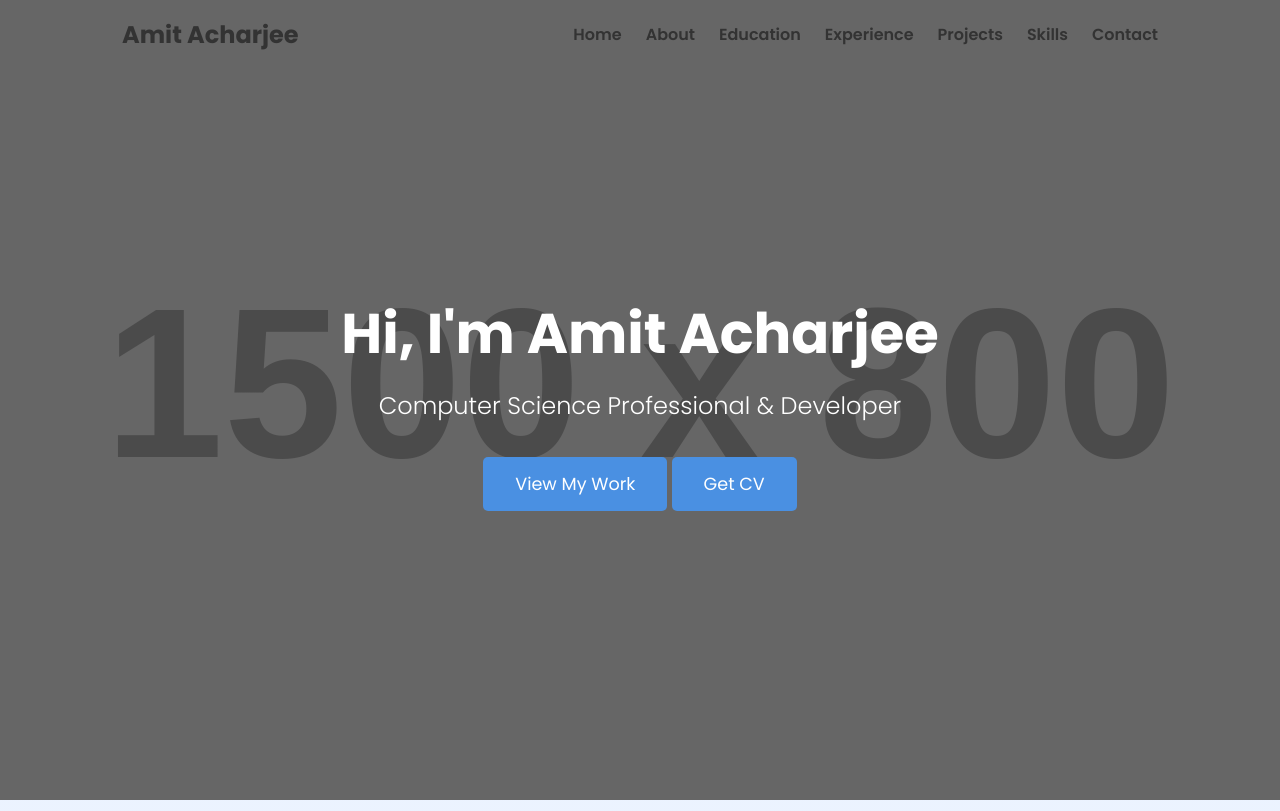
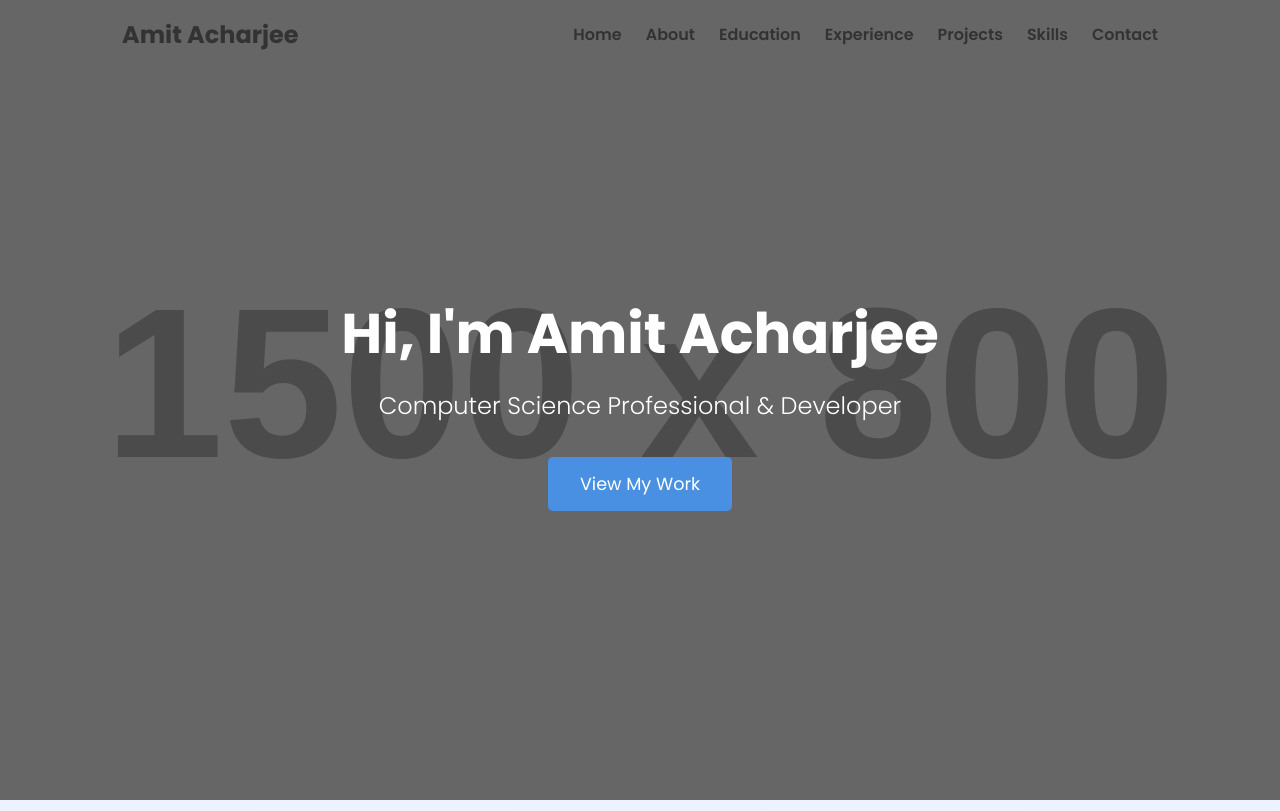
Before and after one commit to Grey-Coder/test_web, a plain HTML site: page index.html in a window 1280 px wide. Shown: the top 811 px of the page. Drawn offline with Linux system fonts and the light colour scheme; placeholder pictures from the web are drawn by us.

Commit message:
Update index.html

```diff
--- a/index.html
+++ b/index.html
@@ -46,7 +46,7 @@
                 <p class="subtitle">Computer Science Professional & Developer</p>
                 <div class="header-buttons">
                     <a href="#projects" class="btn">View My Work</a>
-                    <a href="Amit_Resume9.pdf" download class="btn btn-outline">Get CV</a>
+                    <!--<a href="Amit_Resume9.pdf" download class="btn btn-outline">Get CV</a>-->
                 </div>
             </div>
         </div>
```
